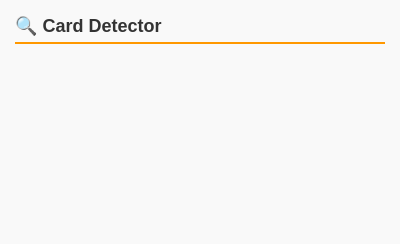
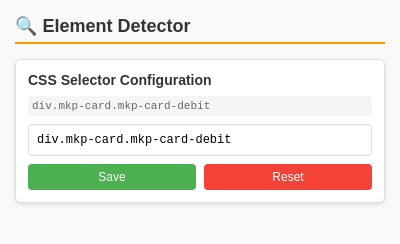
Before and after one commit to halllo/Browser2Excel, a browser extension: page browser_extension/popup.html in a window 400 px wide. Drawn offline with Linux system fonts and the light colour scheme.

Commit message:
configurable selector

```diff
--- /dev/null
+++ b/browser_extension/config.js
@@ -0,0 +1,19 @@
+// Shared configuration for the browser extension
+const CONFIG = {
+  DEFAULT_SELECTOR: 'div.mkp-card.mkp-card-debit',
+  STORAGE_KEY: 'cardSelector',
+  HIGHLIGHT_COLORS: {
+    normal: '#ff9800',
+    active: '#f44336'
+  }
+};
+
+// Make it available globally
+if (typeof window !== 'undefined') {
+  window.CONFIG = CONFIG;
+}
+
+// For content scripts and service workers
+if (typeof globalThis !== 'undefined') {
+  globalThis.CONFIG = CONFIG;
+}
--- a/browser_extension/popup.html
+++ b/browser_extension/popup.html
@@ -2,7 +2,7 @@
 <html lang="en">
 <head>
   <meta charset="UTF-8">
-  <title>Card Detector</title>
+  <title>Element Detector</title>
   <style>
     body {
       font-family: Arial, sans-serif;
@@ -74,11 +74,82 @@
       padding: 20px;
       font-style: italic;
     }
+    .config-section {
+      background: white;
+      border: 1px solid #ddd;
+      border-radius: 6px;
+      padding: 12px;
+      margin-bottom: 15px;
+      box-shadow: 0 2px 4px rgba(0,0,0,0.1);
+    }
+    .config-header {
+      font-weight: bold;
+      color: #333;
+      margin-bottom: 8px;
+      font-size: 14px;
+    }
+    .config-input {
+      width: 100%;
+      padding: 8px;
+      border: 1px solid #ddd;
+      border-radius: 4px;
+      font-family: monospace;
+      font-size: 12px;
+      margin-bottom: 8px;
+      box-sizing: border-box;
+    }
+    .config-buttons {
+      display: flex;
+      gap: 8px;
+    }
+    .config-btn {
+      padding: 6px 12px;
+      border: none;
+      border-radius: 4px;
+      cursor: pointer;
+      font-size: 12px;
+      flex: 1;
+    }
+    .save-btn {
+      background: #4caf50;
+      color: white;
+    }
+    .save-btn:hover {
+      background: #45a049;
+    }
+    .reset-btn {
+      background: #f44336;
+      color: white;
+    }
+    .reset-btn:hover {
+      background: #da190b;
+    }
+    .current-selector {
+      font-size: 11px;
+      color: #666;
+      font-family: monospace;
+      background: #f5f5f5;
+      padding: 4px;
+      border-radius: 3px;
+      margin-bottom: 8px;
+    }
   </style>
 </head>
 <body>
-  <h2>🔍 Card Detector</h2>
+  <h2>🔍 Element Detector</h2>
+
+  <div class="config-section">
+    <div class="config-header">CSS Selector Configuration</div>
+    <div class="current-selector" id="currentSelector">Loading...</div>
+    <input type="text" class="config-input" id="selectorInput" placeholder="Enter CSS selector (e.g., div.my-card, .product-item, [data-item])">
+    <div class="config-buttons">
+      <button class="config-btn save-btn" id="saveSelector">Save</button>
+      <button class="config-btn reset-btn" id="resetSelector">Reset</button>
+    </div>
+  </div>
+
   <div id="cards" class="cards-list"></div>
+  <script src="config.js"></script>
   <script src="popup.js"></script>
 </body>
 </html>
--- a/browser_extension/popup.js
+++ b/browser_extension/popup.js
@@ -1,10 +1,11 @@
-// Popup script to display detected cards
+// Popup script to display detected elements
+
 function renderCards(cards) {
   const container = document.getElementById('cards');
   container.innerHTML = '';
 
   if (!cards || cards.length === 0) {
-    container.innerHTML = '<div class="no-cards">No mkp-card divs found on this page.</div>';
+    container.innerHTML = '<div class="no-cards">No matching elements found on this page.</div>';
     return;
   }
 
@@ -14,7 +15,7 @@ function renderCards(cards) {
     div.className = 'card-item';
     div.innerHTML = `
       <div class="card-header">
-      <strong>Card #${card.id + 1}</strong>
+      <strong>Element #${card.id + 1}</strong>
       <button class="highlight-btn" data-table-id="${card.id}">Highlight</button>
       </div>
       <div class="card-info">
@@ -56,6 +57,55 @@ function escapeHtml(str) {
 }
 
 document.addEventListener('DOMContentLoaded', () => {
+  // Load current selector and initialize UI
+  loadCurrentSelector().then(() => {
+    // Get cards with current selector
+    refreshCards();
+  });
+
+  // Set up event listeners for configuration
+  document.getElementById('saveSelector').addEventListener('click', saveSelector);
+  document.getElementById('resetSelector').addEventListener('click', resetSelector);
+  document.getElementById('selectorInput').addEventListener('keypress', (e) => {
+    if (e.key === 'Enter') {
+      saveSelector();
+    }
+  });
+});
+
+async function loadCurrentSelector() {
+  return new Promise((resolve) => {
+    chrome.storage.sync.get([CONFIG.STORAGE_KEY], (result) => {
+      const selector = result[CONFIG.STORAGE_KEY] || CONFIG.DEFAULT_SELECTOR;
+      document.getElementById('currentSelector').textContent = selector;
+      document.getElementById('selectorInput').value = selector;
+      resolve();
+    });
+  });
+}
+
+function saveSelector() {
+  const newSelector = document.getElementById('selectorInput').value.trim();
+  if (!newSelector) {
+    alert('Please enter a valid CSS selector');
+    return;
+  }
+
+  chrome.storage.sync.set({ [CONFIG.STORAGE_KEY]: newSelector }, () => {
+    document.getElementById('currentSelector').textContent = newSelector;
+    refreshCards();
+  });
+}
+
+function resetSelector() {
+  chrome.storage.sync.set({ [CONFIG.STORAGE_KEY]: CONFIG.DEFAULT_SELECTOR }, () => {
+    document.getElementById('currentSelector').textContent = CONFIG.DEFAULT_SELECTOR;
+    document.getElementById('selectorInput').value = CONFIG.DEFAULT_SELECTOR;
+    refreshCards();
+  });
+}
+
+function refreshCards() {
   chrome.tabs.query({active: true, currentWindow: true}, function(tabs) {
     chrome.tabs.sendMessage(tabs[0].id, {type: 'GET_CARDS'}, function(response) {
       if (chrome.runtime.lastError) {
@@ -65,4 +115,4 @@ document.addEventListener('DOMContentLoaded', () => {
       renderCards(response && response.cards ? response.cards : []);
     });
   });
-});
+}
```
Also changed, not shown: browser_extension/content.js (+21 -9 lines), browser_extension/README.md, browser_extension/manifest.json.
